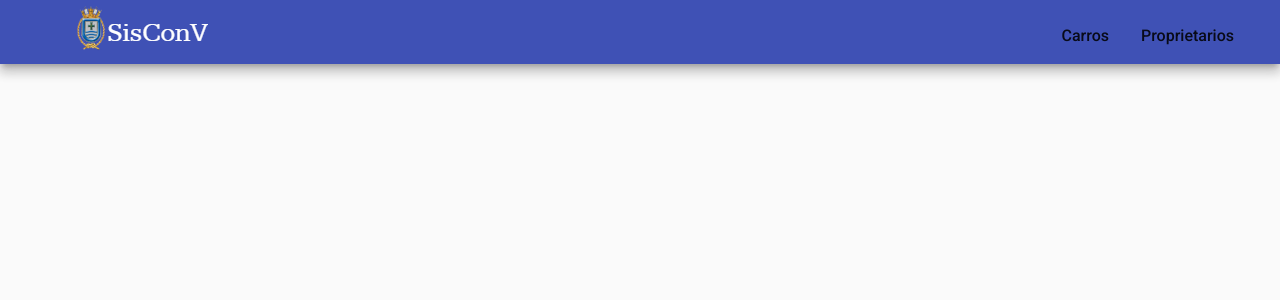
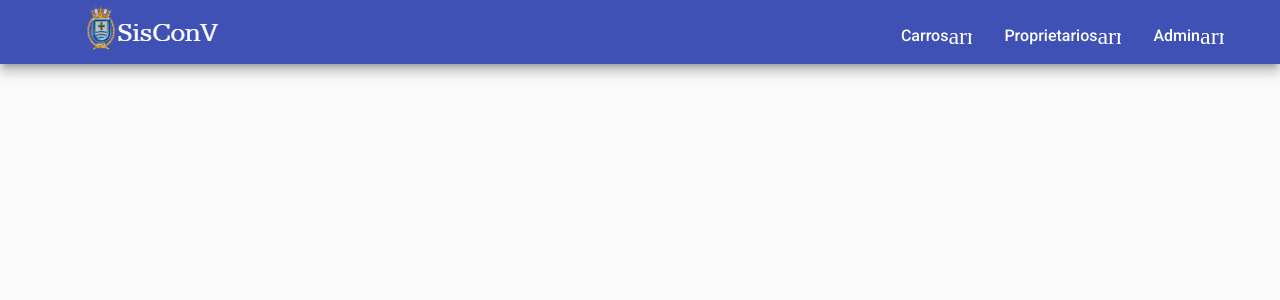
Before and after one commit to carlos-machado-jr/sisconv, an Angular app: page / in a window 1280 px wide. Shown: the top 300 px of the page. Built offline with nearby package versions, Linux system fonts and the light colour scheme.

Commit message:
navbar finalizado

```diff
--- a/src/app/core/header/header.component.html
+++ b/src/app/core/header/header.component.html
@@ -17,7 +17,8 @@
         <img src="../../../assets/image/SisConV_2.png" alt="">
       </figure>
 
-      <menu-list [exibition]="!(isHandset$ | async)" [menuItens]="menuList"></menu-list>
+      <menu-list [exibition]="!(isHandset$ | async)" [menuItens]="menuList">
+      </menu-list>
 
 
     </mat-toolbar>
--- a/src/app/core/header/header.component.scss
+++ b/src/app/core/header/header.component.scss
@@ -31,6 +31,6 @@
   display: flex;
   justify-content: space-between;
   flex-wrap: nowrap;
-  padding: 0 30px;
+  padding: 0 40px;
 
 }
--- a/src/app/core/header/header.component.ts
+++ b/src/app/core/header/header.component.ts
@@ -14,7 +14,9 @@ export class HeaderComponent {
     {name:'Listar carros', href:'/carros', menuOptionName: "Carros", menuOption: true },
     {name:'Editar carros', href:'/carros', menuOptionName: "Carros", menuOption: true },
     {name:'Listar proprietarios', href:'/proprietarios', menuOptionName:"Proprietarios", menuOption: true},
-    {name:'Editar proprietarios', href:'/proprietarios', menuOptionName:"Proprietarios", menuOption: true}
+    {name:'Editar proprietarios', href:'/proprietarios', menuOptionName:"Proprietarios", menuOption: true},
+    {name:'Configurações', href:'/proprietarios', menuOptionName:"Admin", menuOption: true},
+    {name:'Ajuda', href:'/proprietarios', menuOptionName:"Admin", menuOption: true}
   ];
   isHandset$: Observable<boolean> = this.breakpointObserver.observe(Breakpoints.Handset)
     .pipe(
--- a/src/app/shared/components/mat-list/mat-list.component.html
+++ b/src/app/shared/components/mat-list/mat-list.component.html
@@ -7,9 +7,9 @@
   </mat-menu>
 
     <mat-list-item  mat-icon-button [matMenuTriggerFor]="appMenu"*ngFor="let menu of menuOptionsNames" [matMenuTriggerData]="menu">
-      <!-- <mat-icon>more_vert</mat-icon> --> {{ menu.name }}
+      {{ menu.name }}<mat-icon>arrow_drop_down</mat-icon>
     </mat-list-item >
     <mat-list-item *ngFor="let itens of menuItens" routerLink="{{itens.href}}" >{{ itens.name }}</mat-list-item>
-
+    <ng-content></ng-content>
 
   </mat-nav-list>
--- a/src/app/shared/components/mat-list/mat-list.component.scss
+++ b/src/app/shared/components/mat-list/mat-list.component.scss
@@ -1,3 +1,7 @@
 mat-nav-list{
     display: flex!important;
+    mat-list-item,
+    button{
+      color: white;
+    }
   }
```
